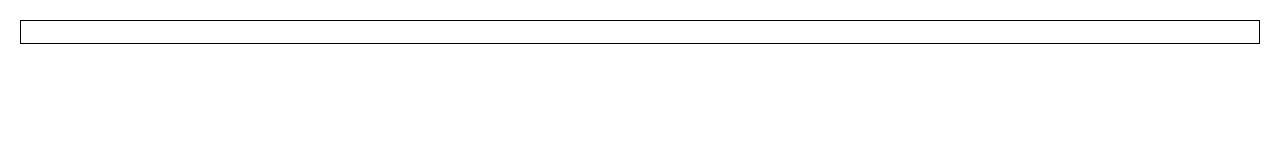
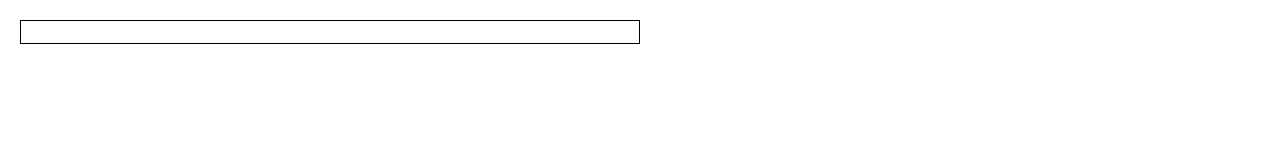
Before and after one commit to WsCandy/Picky, a plain HTML site: page index.html in a window 1280 px wide. Drawn offline with nearby package versions, Linux system fonts and the light colour scheme.

Commit message:
[Index] - Formatting for styling

```diff
--- a/index.html
+++ b/index.html
@@ -10,7 +10,9 @@
 	</head>
 	<body>
 
-		<input type="text" class="picky">
+		<div class="field-wrap">
+			<input type="text" class="picky">
+		</div>
 
 	</body>
 </html>
```
